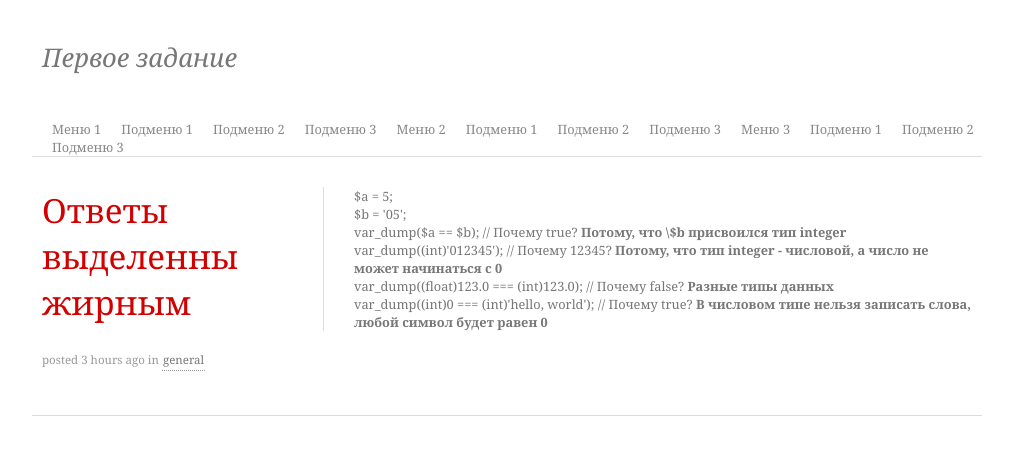
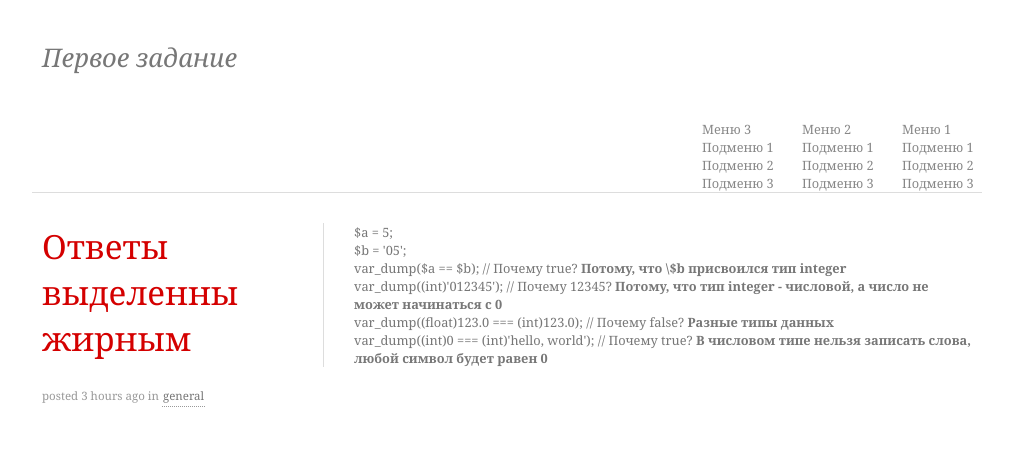
Before and after one commit to kot903491/education, a PHP site: page / in a window 1280 px wide. Shown: the top 451 px of the page, without its empty margins (128-1141 px from the left). Run offline with PHP 8.4, Linux system fonts and the light colour scheme; some libraries are stand-ins or nearby versions.

Commit message:
Второе и третье ДЗ

```diff
--- a/css/main.css
+++ b/css/main.css
@@ -15,7 +15,7 @@ h3 { font-size: 1.7em; font-weight: normal; margin: 0 0 20px; }
 
 
 #menu { float: right; margin: 10px 10px 0 0; }
-	#menu li { display: inline; list-style: none; }
+	#menu li { display: inline;width:100px; list-style: none; float: right;}
 	#menu li a { float: left; margin: 0 0 0 20px; color: #888; }
 		#menu li a:hover { color: #555; }
 
```
